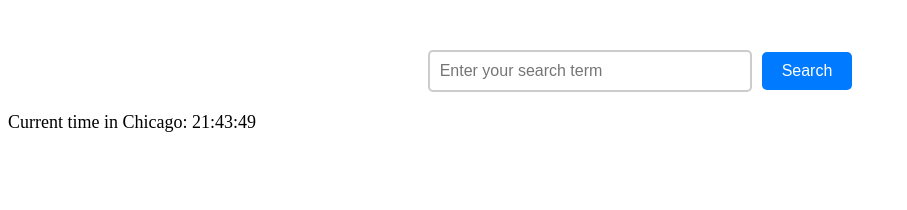
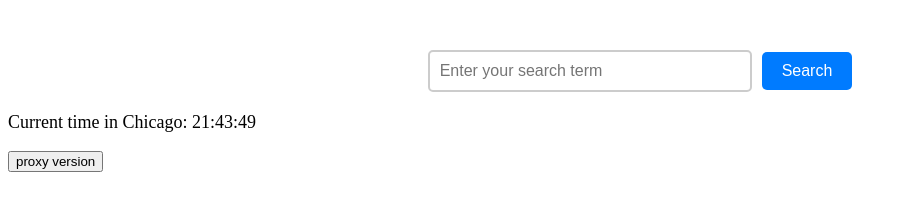
Before and after one commit to Kellarosaa/Oi, a plain HTML site: page Index.html in a window 1280 px wide. Shown: the whole page, without its empty margins (0-907 px from the left). Drawn offline with nearby package versions, Linux system fonts and the light colour scheme.

Commit message:
Update Index.html

```diff
--- a/Index.html
+++ b/Index.html
@@ -86,3 +86,4 @@
     <p id="output"></p>
 </body>
 </html>
+<button id="proxy version" onclick="window.location.href='https://searchenginetest.netlify.app'">proxy version</button>
```
